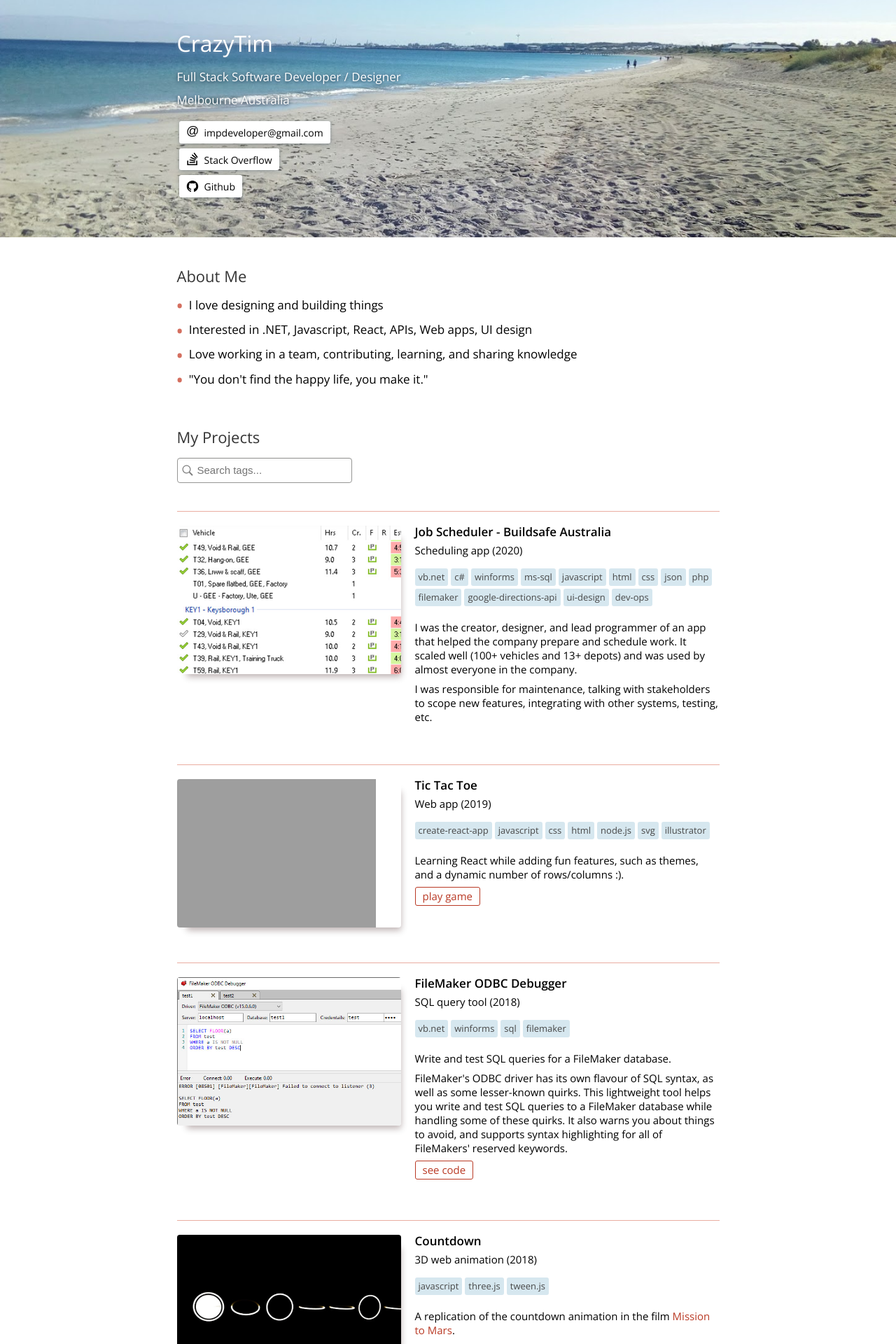
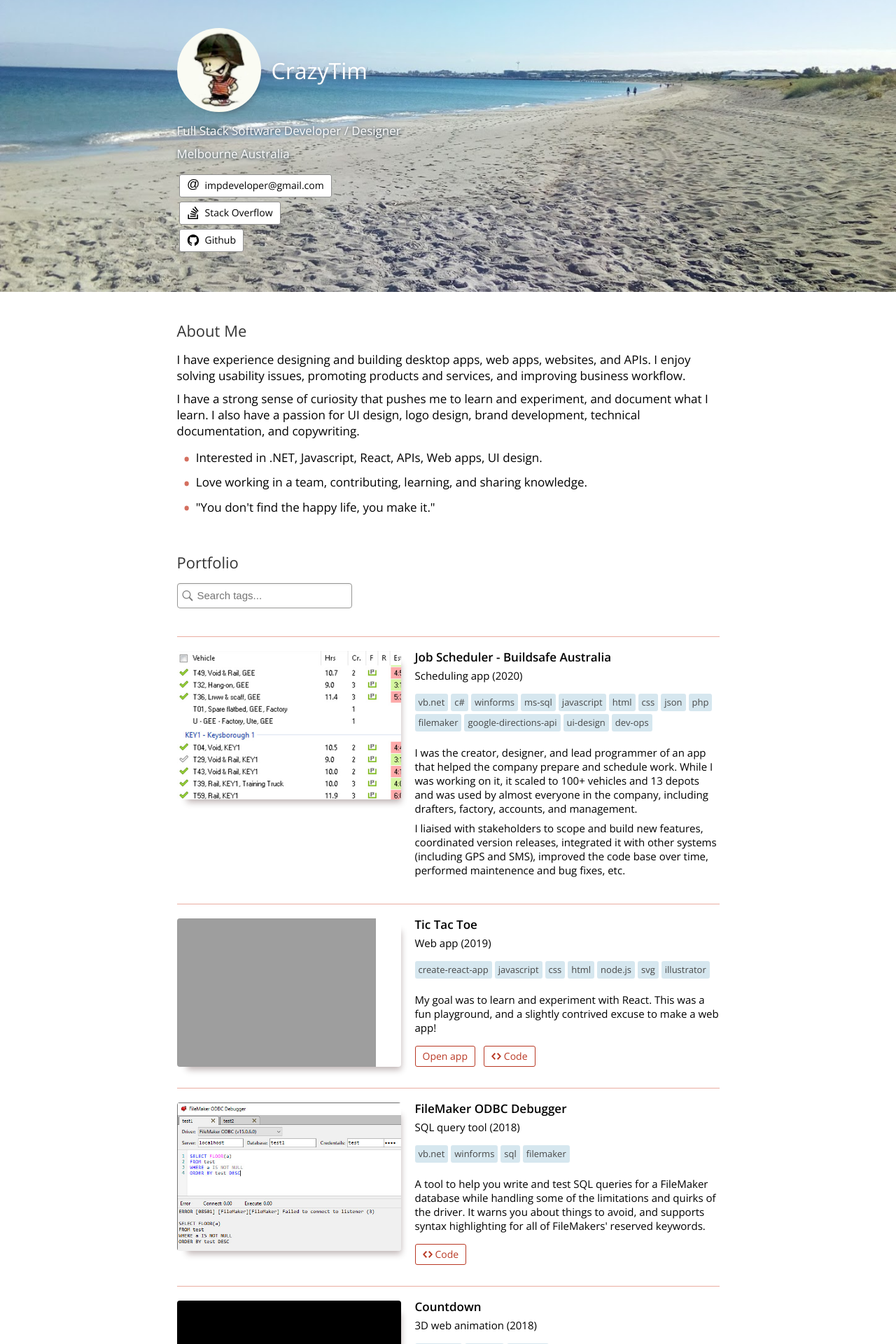
Before and after one commit to CrazyTim/crazytim-portfolio, a Jekyll site: the page built from index.html, in a window 1280 px wide. Shown: the top 1920 px of the page at 70% size. Built offline with Jekyll 4.4.1, drawn with Linux system fonts in a browser that asks for light colours; some of the changed text lies outside the part shown.

Commit message:
Improvements - Add an 'overview' paragraph under About Me. - Add avatar. - Tweak wording. - Tidy old class names and improve DOM structure (use sections). - Add screenshots for soft toy storage. - Tweak gallery layout style. - Improve appearance of buttons. Add separate button to open code.

```diff
--- a/_pages/soft-toy-storage-manual/index.html
+++ /dev/null
@@ -1,5 +0,0 @@
----
-permalink: /soft-toy-storage-manual/
-title: Instruction Manual
-layout: gallery-img
----
--- /dev/null
+++ b/_pages/soft-toy-storage/index.html
@@ -0,0 +1,5 @@
+---
+permalink: /soft-toy-storage/
+title: Soft Toy Storage
+layout: gallery-img
+---
--- a/css/index.css
+++ b/css/index.css
@@ -17,9 +17,13 @@ html, body {
 	min-width: 280px;
 }
 
+p {
+  margin: 0 0 10px 0;
+}
+
 ul {
 	padding-left: 30px;
-  margin: 8px 0px;
+  margin: 8px 0;
   list-style: none;
 }
 
@@ -29,7 +33,7 @@ ul {
 
 
 .search-wrapper {
-  margin: -20px 0 20px;
+    margin: 0 0 40px 0;
   /* wip */
   /* position: sticky;
   top: 0;
@@ -117,6 +121,128 @@ li {
   margin-bottom: 10px;
 }
 
+section.portfolio {
+	max-width: 875px;
+	margin: 0 auto;
+	display: grid;
+	row-gap: 20px;
+  padding-top: 0px;
+}
+
+a, a:visited {
+  color: #b93924;
+  transition: background-color .2s, color .2s;
+  text-decoration: none;
+}
+
+section.articles {
+  display: none;
+}
+
+section.title {
+  color: white;
+  padding-top: 40px;
+  margin-bottom: 40px;
+
+  background-image: url('../img/header.jpg');
+  background-size: cover;
+  background-position-y: center;
+}
+
+.avatar {
+  width: 120px;
+  height: 120px;
+  border-radius: 100px;
+  box-shadow: 7px 11px 9px -11px rgba(39, 0, 0, 0.3);
+  margin: 0 15px 15px 0;
+}
+
+.avatar-wrapper {
+  display: flex;
+  align-content: center;
+  align-items: center;
+}
+
+section .content-wrapper {
+  padding: 0px 50px 30px;
+  max-width: 875px;
+  margin: 0 auto;
+  font-weight: 100;
+  font-size: 17px;
+  box-sizing: border-box;
+}
+
+section ul {
+  margin: 15px 0 20px 0;
+}
+
+section .links {
+  margin: 15px 0 24px 0;
+}
+
+  section .links a {
+  	white-space: nowrap;
+    text-decoration: none;
+    padding: 6px 10px 7px;
+    fill: #000;
+    color: #000;
+    transition: background-color .2s;
+    border-radius: 3px;
+    background-color: white;
+    margin: 3px;
+    display: inline-block;
+    line-height: 14px;
+    font-weight: normal;
+    border: solid 1px #8e8e8e;
+  }
+
+  section .links a svg {
+    height: 18px;
+    width: 18px;
+    vertical-align: middle;
+    padding-right: 8px;
+    box-sizing: content-box;
+  }
+
+  section .links a span {
+    font-size: 14px;
+    text-decoration: none;
+  }
+
+  section .links a:hover {
+    background-color: #fff;
+  }
+
+h1 {
+  font-size: 32px;
+ 	font-weight: 400;
+  margin: 0 0 15px 0;
+  color: #fff;
+  text-shadow: 0px 1px 5px #8e9fb187;
+}
+
+h2 {
+  font-size: 17px;
+  font-weight: 400;
+  margin: 0 0 10px 0;
+  text-shadow: 0px 1px 5px #162e46;
+}
+
+.no-line-break {
+  white-space: nowrap;
+}
+
+h3 {
+  font-size: 22px;
+ 	font-weight: 400;
+  margin: 0 0 15px 0;
+  color: #353535;
+}
+
+h4 {
+  margin: 0 0 10px;
+}
+
 .item {
   display: grid;
   grid-template-columns: 320px auto;
@@ -126,6 +252,7 @@ li {
   padding-bottom: 30px;
   padding-top: 20px;
   border-top: 1px solid #c523005e;
+  font-size: 15px;
 }
 
 .item .tag {
@@ -163,15 +290,23 @@ li {
   .item .content a.demo {
     border: solid 1px #b93924;
     border-radius: 3px;
-  	padding: 2px 10px 3px;
-  	display: block;
-  	margin: 0 0 8px 0;
+    padding: 4px 10px 5px;
+    display: inline-block;
+    margin: 8px 8px 0 0;
     width: max-content;
     transition: background-color .2s, color .2s;
+    font-size: 14px;
   }
 
   .item .content a.demo:hover {
     background-color: #fbece9;
+  }
+
+  .item .content a.demo.code{
+    background-image: url(../img/icon-code.svg);
+    background-position: 10px center;
+    background-repeat: no-repeat;
+    padding-left: 28px;
   }
 
 .item .description {
@@ -214,117 +349,6 @@ li {
   max-height: 213px;
 }
 
-.page, .header {
-  padding: 0px 50px 30px;
-}
-
-.page {
-	max-width: 875px;
-	margin: 0 auto;
-	display: grid;
-	grid-row-gap: 20px;
-  padding-top: 0px;
-}
-
-a, a:visited {
-  color: #b93924;
-  transition: background-color .2s, color .2s;
-  text-decoration: none;
-}
-
-.header-wrapper.title {
-  color: white;
-  background-image: url('../img/header.jpg');
-  background-size: cover;
-  background-position-y: center;
-  padding-top: 40px;
-  margin-bottom: 40px;
-}
-
-.articles {
-  display: none;
-}
-
-.header {
-	max-width: 875px;
-  margin: 0 auto;
-  font-weight: 100;
-  font-size: 18pt;
-  box-sizing: border-box;
-}
-
-.header .overview {
-  font-size: 17px;
-  margin: 0 0 24px -10px;
-}
-
-.header .links {
-  margin: 15px 0 24px 0;
-}
-
-  .header .links a {
-  	white-space: nowrap;
-    text-decoration: none;
-    padding: 6px 10px 7px;
-    fill: #000;
-    color: #000;
-    transition: background-color .2s;
-    border-radius: 3px;
-    background-color: white;
-    margin: 3px;
-    display: inline-block;
-    line-height: 14px;
-    font-weight: normal;
-    box-shadow: 0px 1px 5px #162e4657;
-  }
-
-  .header .links a svg {
-    height: 18px;
-    width: 18px;
-    vertical-align: middle;
-    padding-right: 8px;
-    box-sizing: content-box;
-  }
-
-  .header .links a span {
-    font-size: 14px;
-    text-decoration: none;
-  }
-
-  .header .links a:hover {
-    background-color: #fff;
-  }
-
-h1 {
-  font-size: 32px;
- 	font-weight: 400;
-  margin: 0 0 15px 0;
-  color: #fff;
-  text-shadow: 0px 1px 5px #8e9fb187;
-}
-
-h2 {
-  font-size: 17px;
-  font-weight: 400;
-  margin: 0 0 10px 0;
-  text-shadow: 0px 1px 5px #162e46;
-}
-
-.no-line-break {
-  white-space: nowrap;
-}
-
-h3 {
-  font-size: 22px;
- 	font-weight: 400;
-  margin: 0 0 15px 0;
-  color: #353535;
-}
-
-h4 {
-  margin: 0 0 10px;
-}
-
 
 @media only screen and (max-width: 900px) {
 
@@ -342,9 +366,14 @@ h4 {
 
 @media only screen and (max-width: 800px) {
 
-  .page, .header {
+  .content-wrapper {
     padding-left: 40px;
     padding-right: 40px;
+  }
+
+  .avatar {
+    width: 100px;
+    height: 100px;
   }
 
 }
@@ -352,26 +381,7 @@ h4 {
 
 @media only screen and (max-width: 700px) {
 
-  .page, .header {
-    padding-left: 30px;
-    padding-right: 30px;
-  }
-
-	.item {
-		grid-template-columns: 160px auto;
-	}
-
-	.item .img,
-	.item .img img {
- 		max-height: 150px;
-	}
-
-}
-
-
-@media only screen and (max-width: 600px) {
-
-  .page, .header {
+  .content-wrapper {
     padding-left: 20px;
     padding-right: 20px;
   }
--- a/index.html
+++ b/index.html
@@ -8,8 +8,10 @@ layout: null
 
     {% include head.html %}
 
+    <meta charset="utf-8">
+    <meta name="viewport" content="width=device-width, initial-scale=1">
+
     <base target="_blank">
-
     <link rel="stylesheet" type="text/css" href="css/index.css">
 
     <script src="js/index.js"></script>
@@ -24,12 +26,15 @@ layout: null
 
   <body>
 
-    <div class="header-wrapper title">
-      <div class="header">
+    <section class="title">
+      <div class="content-wrapper">
 
-        <h1 class="title">CrazyTim</h1>
+        <div class=avatar-wrapper>
+          <img class="avatar" src="img/crazytim-avatar-500x500.jpg"></img>
+          <h1>CrazyTim</h1>
+        </div>
 
-        <h2>Full Stack Software Developer / Designer</h2>
+        <h2>Full Stack Software Developer <span class="no-line-break">/ Designer</span></h2>
 
         <h2>Melbourne Australia</h2>
 
@@ -48,42 +53,45 @@ layout: null
           </a></div>
 
         </div>
+      </div>
+    </section>
 
-      </div>
-    </div>
-
-    <div class="header-wrapper about-me">
-      <div class="header">
+    <section class="about-me">
+      <div class="content-wrapper">
 
         <h3>About Me</h3>
 
-        <ul class="overview">
-          <li>I love designing and <span class="no-line-break">building things</span></li>
-          <li>Interested in .NET, Javascript, React, APIs, Web apps, UI design</li>
-          <li>Love working in a team, contributing, learning, and <span class="no-line-break">sharing knowledge</span></li>
+        <p>I have experience designing and building desktop apps, web apps, websites, and APIs. I enjoy solving usability issues, promoting products and services, and improving business workflow.</p>
+
+        <p>I have a strong sense of curiosity that pushes me to learn and experiment, and document what I learn. I also have a passion for UI design, logo design, brand development, technical documentation, and copywriting.</p>
+
+        <ul>
+          <li>Interested in .NET, Javascript, React, APIs, Web apps, UI design.</li>
+          <li>Love working in a team, contributing, learning, and <span class="no-line-break">sharing knowledge.</span></li>
           <li>"You don't find the happy life, you make it."</li>
         </ul>
 
       </div>
-    </div>
+    </section>
 
-    <div class="header-wrapper articles">
-      <div class="header">
+    <section class="articles">
+      <div class="content-wrapper">
 
         <h3>Articles</h3>
 
-        <ul class="overview">
+        <ul>
           {% for article in site.articles %}
             <li><a href="{{ article.url }}">{{ article.title }}</a></li>
           {% endfor %}
         </ul>
 
       </div>
-    </div>
+    </section>
 
-    <div class="page">
+    <section class="portfolio">
+      <div class="content-wrapper">
 
-      <h3>My Projects</h3>
+        <h3>Portfolio</h3>
 
         <div class="search-wrapper">
           <div class="search">
@@ -104,8 +112,8 @@ layout: null
             <div class="description">Scheduling app (2020)</div>
             <div class="tags">vb.net,c#,winforms,ms-sql,javascript,html,css,json,php,filemaker,google-directions-api,ui-design,dev-ops</div>
             <div class="content">
-            <p>I was the creator, designer, and lead programmer of an app that helped the company prepare and schedule work. It scaled well (100+ vehicles and 13+ depots) and was used by almost everyone in the company.</p>
-            <p>I was responsible for maintenance, talking with stakeholders to scope new features, integrating with other systems, testing, etc.</p>
+              <p>I was the creator, designer, and lead programmer of an app that helped the company prepare and schedule work. While I was working on it, it scaled to 100+ vehicles and 13 depots and was used by almost everyone in the company, including drafters, factory, accounts, and management.</p>
+              <p>I liaised with stakeholders to scope and build new features, coordinated version releases, integrated it with other systems (including GPS and SMS), improved the code base over time, performed maintenence and bug fixes, etc.</p>
             </div>
           </div>
         </div>
@@ -119,8 +127,9 @@ layout: null
             <div class="description">Web app (2019)</div>
             <div class="tags">create-react-app,javascript,css,html,node.js,svg,illustrator</div>
             <div class="content">
-            <p>Learning React while adding fun features, such as themes, and a dynamic number of rows/columns :).</p>
-            <a class="demo" href="https://crazytim.github.io/tic-tac-toe">play game</a>
+              <p>My goal was to learn and experiment with React. This was a fun playground, and a slightly contrived excuse to make a web app!</p>
+              <a class="demo" href="https://crazytim.github.io/tic-tac-toe">Open app</a>
+              <a class="demo code" href="https://github.com/crazytim/tic-tac-toe/">Code</a>
             </div>
           </div>
         </div>
@@ -134,9 +143,8 @@ layout: null
             <div class="description">SQL query tool (2018)</div>
             <div class="tags">vb.net,winforms,sql,filemaker</div>
             <div class="content">
-            <p>Write and test SQL queries for a FileMaker database.</p>
-            <p>FileMaker's ODBC driver has its own flavour of SQL syntax, as well as some lesser-known quirks. This lightweight tool helps you write and test SQL queries to a FileMaker database while handling some of these quirks. It also warns you about things to avoid, and supports syntax highlighting for all of FileMakers' reserved keywords.</p>
-            <a class="demo" href="https://github.com/CrazyTim/fm-odbc-debugger">see code</a>
+              <p>A tool to help you write and test SQL queries for a FileMaker database while handling some of the limitations and quirks of the driver. It warns you about things to avoid, and supports syntax highlighting for all of FileMakers' reserved keywords.</p>
+              <a class="demo code" href="https://github.com/crazytim/fm-odbc-debugger/">Code</a>
             </div>
           </div>
         </div>
@@ -150,10 +158,11 @@ layout: null
             <div class="description">3D web animation (2018)</div>
             <div class="tags">javascript,three.js,tween.js</div>
             <div class="content">
-            <p>A replication of the countdown animation in the film <a href="https://www.rottentomatoes.com/m/mission_to_mars/">Mission to Mars</a>.</p>
+              <p>A replication of the countdown animation in the film <span class="no-line-break"><a href="https://www.rottentomatoes.com/m/mission_to_mars/">Mission to Mars</a></span>.</p>
               <p>I love the design of this binary timer. The rings appear to be resting on a translucent surface, which gives a sense of depth as they rotate through it. I used many layers of transparency beneath the rings to create this effect.</p>
               <p>Also it was challenging to position the camera and perspective the same as the movie. I had fun referencing the movie and learnt a lot.</p>
-            <a class="demo" href="https://crazytim.github.io/countdown/">play animation</a>
+              <a class="demo" href="https://crazytim.github.io/countdown/">Play animation</a>
+              <a class="demo code" href="https://github.com/crazytim/countdown/">Code</a>
             </div>
           </div>
         </div>
@@ -167,9 +176,11 @@ layout: null
             <div class="description">Sound-effects web app (2018)</div>
             <div class="tags">javascript,html,css,web-audio,audio-editing</div>
             <div class="content">
-            <p>A fun unofficial sound-effects app. I made this so my kids could have sound-effects and music when playing the <a href="https://www.kotaku.com.au/2017/06/mario-themed-monopoly-gamerhas-power-ups-and-boss-battles">Monopoly Gamer board game</a>. Collecting coins from the bank has never sounded so good!</p>
+              <p>An unofficial sound-effects app I made for my kids so they could play sounds and music for the <a href="https://www.kotaku.com.au/2017/06/mario-themed-monopoly-gamerhas-power-ups-and-boss-battles">Monopoly Gamer</a> board game. Collecting coins from the bank has never sounded so good!</p>
               <p>Its a small showcase of the amazing sounds and icons of the Mario franchise.</p>
-            <a class="demo" href="https://crazytim.github.io/mario-soundboard/">open app</a>
+              <a class="demo" href="https://crazytim.github.io/mario-soundboard/">Open app</a>
+              <a class="demo code" href="https://github.com/crazytim/mario-soundboard/">Code</a>
+
             </div>
           </div>
         </div>
@@ -184,7 +195,8 @@ layout: null
             <div class="tags">javascript,html,css,ui-design</div>
             <div class="content">
               <p>I like pictionary, but its never convenient to lug a board game box around, so I made this simple app.</p>
-            <a class="demo" href="https://crazytim.github.io/tap-and-draw/">open app</a>
+              <a class="demo" href="https://crazytim.github.io/tap-and-draw/">Open app</a>
+              <a class="demo code" href="https://github.com/crazytim/tap-and-draw/">Code</a>
             </div>
           </div>
         </div>
@@ -196,11 +208,12 @@ layout: null
           <div>
             <div class="title">Puzzle Pad</div>
             <div class="description">Web app (2017)</div>
-          <div class="tags">javascript,html,css,canvas,ui-design</div>
+            <div class="tags">javascript,html,css,svg,ui-design</div>
             <div class="content">
               <p>A fun python find-a-word algorithm that I wrote in Uni eventually evolved into a web app with a huge scope. The idea was to make a utility that could generate printable puzzles. It will probably never be finished!</p>
               <p>Another idea was to make an Adobe Illustrator/InDesign plugin.</p>
-            <a class="demo" href="https://crazytim.github.io/puzzle-pad/">open app</a>
+              <a class="demo" href="https://crazytim.github.io/puzzle-pad/">Open app</a>
+              <a class="demo code" href="https://github.com/crazytim/puzzle-pad/">Code</a>
             </div>
           </div>
         </div>
@@ -211,13 +224,12 @@ layout: null
           </div>
           <div>
             <div class="title">Soft Toy Storage</div>
-          <div class="description">Website & branding (2015)</div>
+            <div class="description">Website, branding, and assembly instructions (2015)</div>
             <div class="tags">javascript,html,css,paypal,google-analytics</div>
             <div class="content">
               <p>I did just about everything on this low-budget project: website design, logo design, icons and graphics, copywriting, image gallery, and assembly instructions.</p>
-            <p>Also included was a sales heat map, and an automated Paypal payment plan.</p>
-            <a class="demo" href="https://softtoystorage.com.au">visit softtoystorage.com.au</a>
-            <a class="demo" href="soft-toy-storage-manual/">see assembly instructions</a>
+              <p>I also produced a sales heat map and integrated an automatic Paypal payment plan.</p>
+              <a class="demo" href="soft-toy-storage/">Screenshots</a>
             </div>
           </div>
         </div>
@@ -231,7 +243,7 @@ layout: null
             <div class="description">Website (2014)</div>
             <div class="tags">javascript,html,css,illustrator,photoshop</div>
             <div class="content">
-            <p>Work included website design, logo redesign, ad design, copywriting, photo editing, converting builder's plans into graphics, and keeping photos and pricing up-to-date. </p>
+              <p>I designed a new website design for Alternate Dwellings, including logo redesign, copywriting, photo editing, converting builder's plans into graphics, ads, and keeping photos and pricing up-to-date.</p>
             </div>
           </div>
         </div>
@@ -243,7 +255,7 @@ layout: null
           <div>
             <div class="title">My Cookbook</div>
             <div class="description">Prototype iOS web app (2012)</div>
-          <div class="tags">javascript,mysql,json,jquery,svg,ui-design</div>
+            <div class="tags">javascript,php,mysql,json,jquery,svg,ui-design</div>
             <div class="content">
               <p>My final Uni project. Focus was mainly on interface design, getting it to work on ios (early web app days), and the client-server architecture.</p>
             </div>
@@ -260,7 +272,7 @@ layout: null
             <div class="tags">illustrator,photoshop,in-design,typography,logo-design</div>
             <div class="content">
               <p>Various things I made in Uni.</p>
-            <a class="demo" href="uni-graphic-design/">see samples</a>
+              <a class="demo" href="uni-graphic-design/">Samples</a>
             </div>
           </div>
         </div>
@@ -276,7 +288,7 @@ layout: null
             <div class="content">
               <p>An app I made to help me make custom key bindings for <span class="no-line-break"><a href="https://en.wikipedia.org/wiki/Call_of_Duty_2">Call Of Duty 2</a></span>.</p>
               <p>It worked, but mostly looked pretty. The code was rubbish and I didn't know how to implement any of the advanced features I had planned. I received suggestions for improvement but it was never finished. It was a nice idea.</p>
-            <a class="demo" href="cod2-profile-editor/">see screenshots</a>
+              <a class="demo" href="cod2-profile-editor/">Screenshots</a>
             </div>
           </div>
         </div>
@@ -307,12 +319,13 @@ layout: null
             <div class="tags">vb6,winforms,audio,sprites</div>
             <div class="content">
               <p>8 levels, 3 different fruit, and 4 power-ups. I planned to make a level editor but never got around to it. And I can't remember what happens when you get past the last level... probably nothing.</p>
-            <a class="demo" href="super-worm/">see screenshots</a>
+              <a class="demo" href="super-worm/">Screenshots</a>
             </div>
           </div>
         </div>
 
       </div>
+    </section>
 
   </body>
 </html>
```
Also changed, not shown: TODO.md (+1 -2 lines), css/gallery-img.css (+5 -4 lines), _pages/soft-toy-storage/img/001.png (added), _pages/soft-toy-storage/img/002.png (added), _pages/soft-toy-storage/img/003.png (added), _pages/soft-toy-storage/img/004.png (renamed from _pages/soft-toy-storage-manual/img/001.png), _pages/soft-toy-storage/img/005.png (renamed from _pages/soft-toy-storage-manual/img/002.png), img/crazytim-avatar-500x500.jpg (added), img/icon-code.svg (added). Lines whose indentation alone changed are shown as unchanged.
